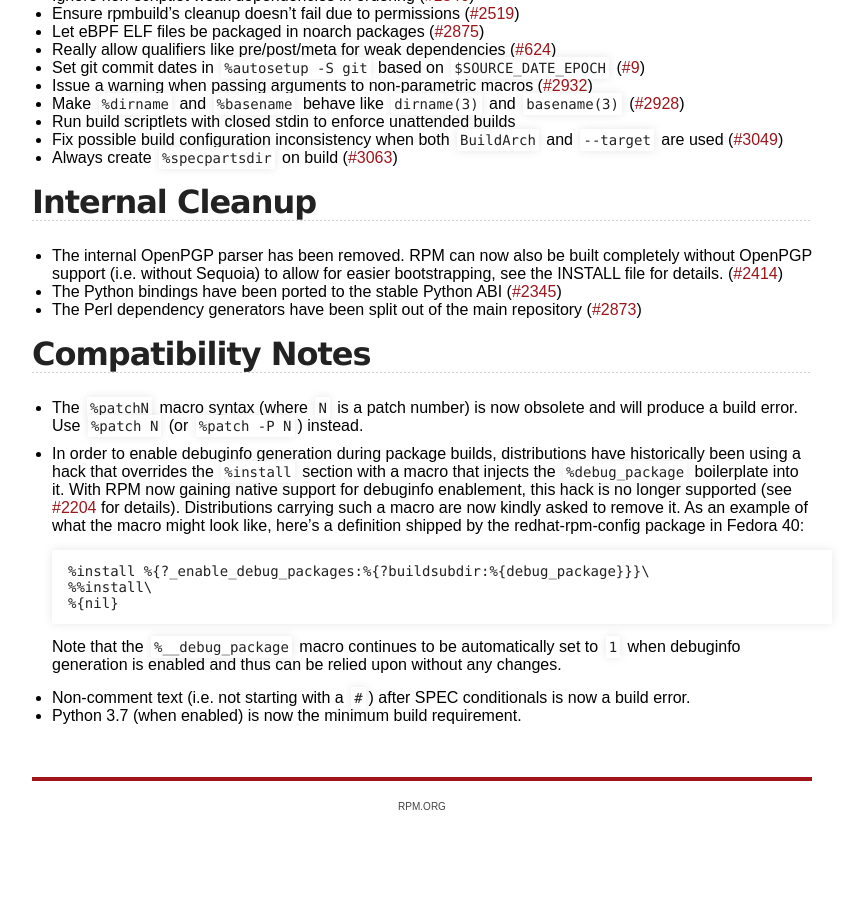
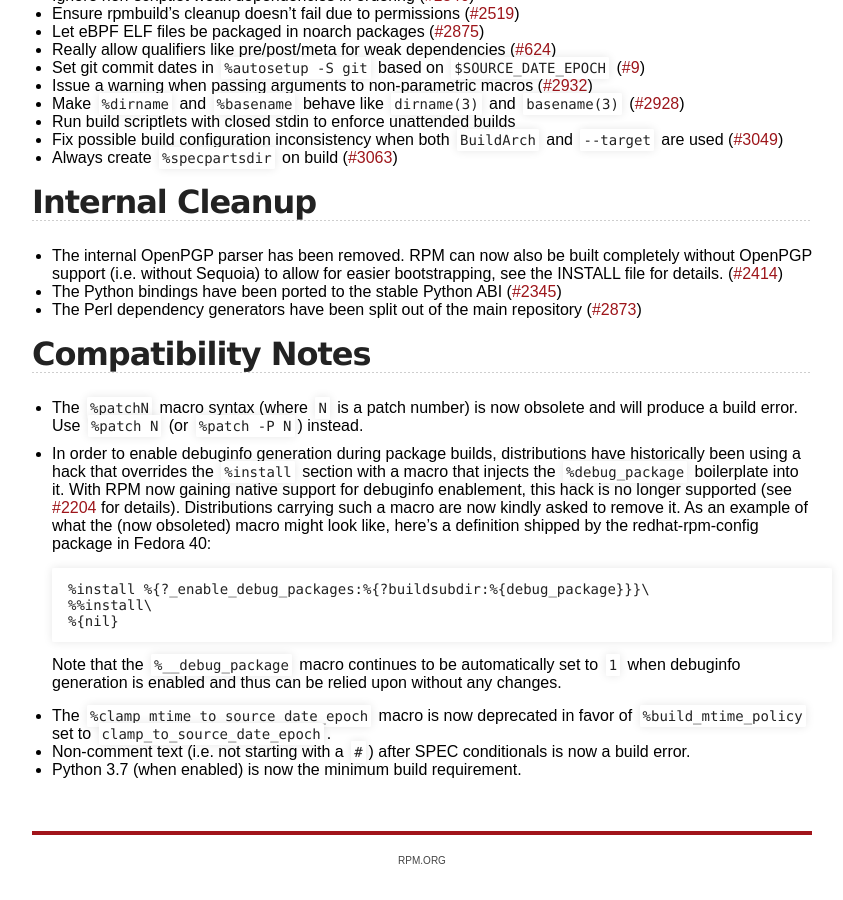
Before and after one commit to rpm-software-management/rpm-web, a Jekyll site: the page built from wiki/Releases/4.20.0.md, in a window 1280 px wide and 900 px high, scrolled down 1481 px. Shown: the whole window, without its empty margins (218-1061 px from the left). Built offline with Jekyll 4.4.1, drawn with Linux system fonts in a browser that asks for light colours; before the commit the page ends 2327 px from its top, so only the background shows below that; some of the changed text lies outside the part shown.

Commit message:
Additional RN fixes for 4.20 alpha2

````diff
--- a/wiki/Releases/4.20.0.md
+++ b/wiki/Releases/4.20.0.md
@@ -60,7 +60,7 @@ Last update: 2024-05-20
 
 ## Compatibility Notes
 * The `%patchN` macro syntax (where `N` is a patch number) is now obsolete and will produce a build error.  Use `%patch N` (or `%patch -P N`) instead.
-* In order to enable debuginfo generation during package builds, distributions have historically been using a hack that overrides the `%install` section with a macro that injects the `%debug_package` boilerplate into it.  With RPM now gaining native support for debuginfo enablement, this hack is no longer supported (see [#2204](https://github.com/rpm-software-management/rpm/issues/2204) for details).  Distributions carrying such a macro are now kindly asked to remove it.  As an example of what the macro might look like, here's a definition shipped by the redhat-rpm-config package in Fedora 40:
+* In order to enable debuginfo generation during package builds, distributions have historically been using a hack that overrides the `%install` section with a macro that injects the `%debug_package` boilerplate into it.  With RPM now gaining native support for debuginfo enablement, this hack is no longer supported (see [#2204](https://github.com/rpm-software-management/rpm/issues/2204) for details).  Distributions carrying such a macro are now kindly asked to remove it.  As an example of what the (now obsoleted) macro might look like, here's a definition shipped by the redhat-rpm-config package in Fedora 40:
 
   ```
   %install %{?_enable_debug_packages:%{?buildsubdir:%{debug_package}}}\
@@ -70,5 +70,6 @@ Last update: 2024-05-20
 
   Note that the `%__debug_package` macro continues to be automatically set to `1` when debuginfo generation is enabled and thus can be relied upon without any changes.
 
+* The `%clamp_mtime_to_source_date_epoch` macro is now deprecated in favor of `%build_mtime_policy` set to `clamp_to_source_date_epoch`.
 * Non-comment text (i.e. not starting with a `#`) after SPEC conditionals is now a build error.
 * Python 3.7 (when enabled) is now the minimum build requirement.
````
Also changed, not shown: other parts of wiki/Releases/4.20.0.md (+1 -1 lines).
